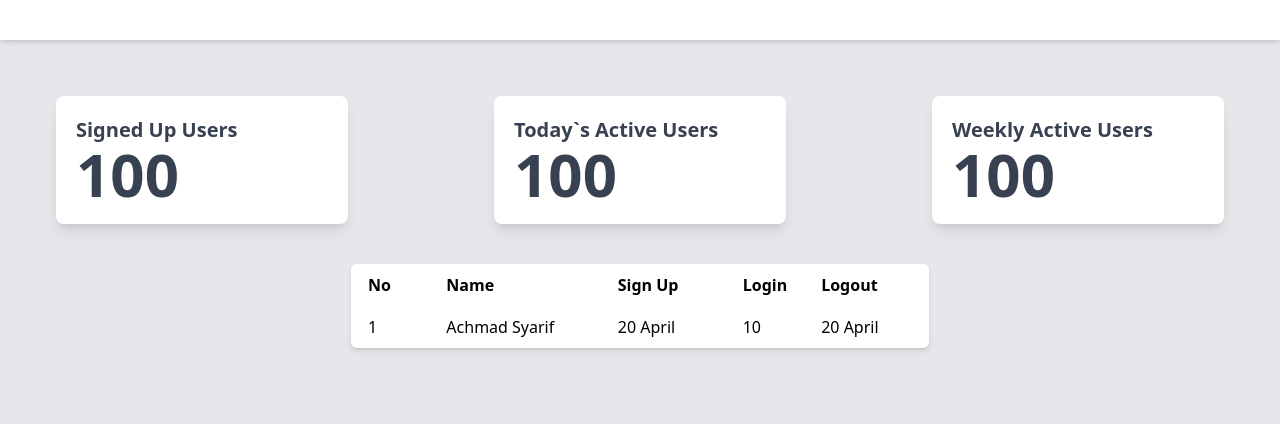
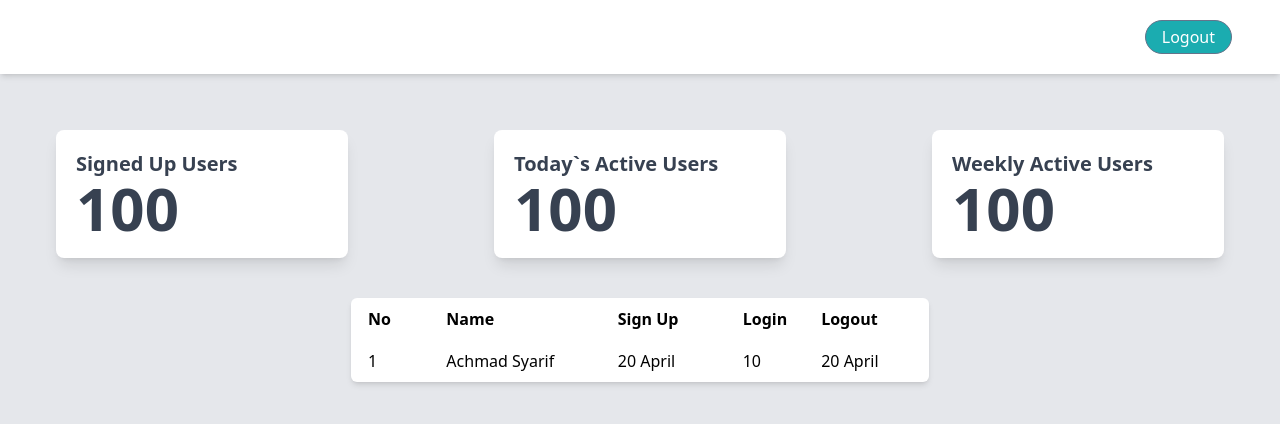
Before and after one commit to si-saaref/fe-incit, a React (Vite) app: page /dashboard in a window 1280 px wide. Shown: the top 424 px of the page. Built offline with nearby package versions, Linux system fonts and the light colour scheme.

Commit message:
feat: implement google oauth sso in signup

```diff
--- a/src/pages/dashboard.jsx
+++ b/src/pages/dashboard.jsx
@@ -1,16 +1,21 @@
+import { googleLogout } from '@react-oauth/google';
+import { useNavigate } from 'react-router-dom';
+
 export default function Dashboard() {
+	const navigate = useNavigate();
 	return (
 		<div className=''>
 			<header className='flex justify-end p-5 px-12 shadow-md bg-white'>
 				<div className='flex gap-5'>
-					{/* <button
+					<button
 						className='btn'
 						onClick={() => {
-							navigate('/sign-in');
+							googleLogout();
+							navigate('/');
 						}}
 					>
-						Sign In
-					</button> */}
+						Logout
+					</button>
 				</div>
 			</header>
 			<main className='h-full p-14 flex flex-col gap-10'>
@@ -30,6 +35,7 @@ export default function Dashboard() {
 				</div>
 				<div className='table-wrapper flex justify-center'>
 					<table className='bg-white'>
+						<thead>
 							<tr>
 								<th>No</th>
 								<th>Name</th>
@@ -37,6 +43,8 @@ export default function Dashboard() {
 								<th>Login</th>
 								<th>Logout</th>
 							</tr>
+						</thead>
+						<tbody>
 							<tr>
 								<td>1</td>
 								<td>Achmad Syarif</td>
@@ -44,6 +52,7 @@ export default function Dashboard() {
 								<td>10</td>
 								<td>20 April</td>
 							</tr>
+						</tbody>
 					</table>
 				</div>
 			</main>
--- a/src/pages/signUp.jsx
+++ b/src/pages/signUp.jsx
@@ -1,7 +1,7 @@
 import { useState } from 'react';
 import { LuEye } from 'react-icons/lu';
 import { LuEyeOff } from 'react-icons/lu';
-import { useGoogleLogin } from '@react-oauth/google';
+import { GoogleLogin, useGoogleLogin } from '@react-oauth/google';
 import { useNavigate } from 'react-router-dom';
 
 export default function SignUp() {
@@ -45,15 +45,23 @@ export default function SignUp() {
 	};
 
 	const login = useGoogleLogin({
-		onSuccess: (tokenResponse) => console.log(tokenResponse),
+		onSuccess: async (tokenResponse) => {
+			console.log(tokenResponse);
+			const resp = await fetch(
+				`https://www.googleapis.com/oauth2/v3/userinfo?access_token=${tokenResponse.access_token}`
+			);
+			const response = await resp.json();
+			console.log(response);
+		},
 		onError: (err) => console.log(err),
 		onNonOAuthError: (err) => console.log(err),
+
 		flow: 'implicit',
 	});
 
 	return (
 		<div className='flex justify-center items-center h-screen'>
-			<div className='form-wrapper shadow-md bg-white h-3/5 w-1/4 p-5 rounded-xl flex flex-col'>
+			<div className='form-wrapper shadow-md bg-white h-3/5 min-w-1/4 p-5 rounded-xl flex flex-col'>
 				<h1 className='text-3xl'>Sign Up</h1>
 
 				<div className='content-form-wrapperm flex-1 flex flex-col items-center justify-center gap-3'>
@@ -90,15 +98,21 @@ export default function SignUp() {
 					<div className='relative w-full flex justify-center'>
 						<p className='separator'>or</p>
 					</div>
-					{/* <GoogleLogin
+					<GoogleLogin
 						onSuccess={(credentialResponse) => {
 							console.log(credentialResponse);
+							if (credentialResponse.credential) {
+								navigate('/dashboard');
+							}
 						}}
 						onError={() => {
 							console.log('Login Failed');
 						}}
-					/> */}
-					<button onClick={() => login()}>Sign in with Google 🚀</button>
+						text='signup_with'
+						// ux_mode='redirect'
+						// login_uri='http://localhost:5173/dashboard'
+					/>
+					{/* <button onClick={() => login()}>Sign in with Google 🚀</button> */}
 				</div>
 			</div>
 		</div>
```
Lines whose indentation alone changed are shown as unchanged.
